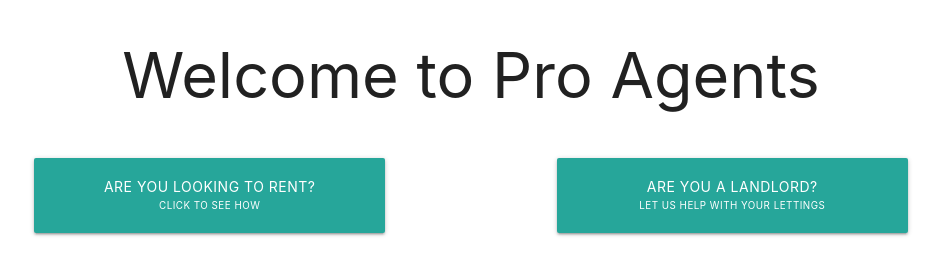
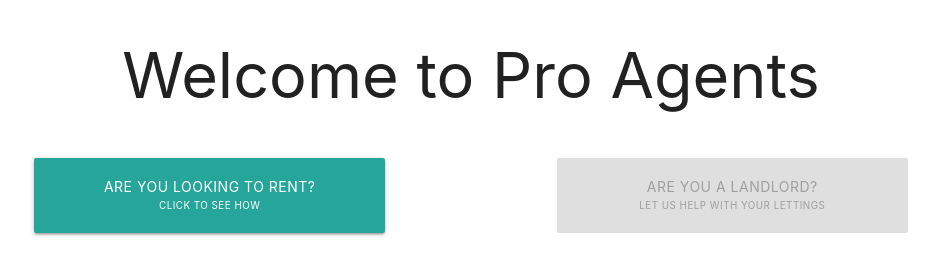
Before and after one commit to spanifer/pp4-fullstack, a Django app: page / in a window 1280 px wide. Shown: the part 680-955 px from the top of the page, without its empty margins (169-1110 px from the left). Run offline with Django 3.2, Linux system fonts and the light colour scheme; some libraries are stand-ins or nearby versions.

Commit message:
Disable missing landlor feature button

```diff
--- a/templates/index.html
+++ b/templates/index.html
@@ -30,7 +30,7 @@
                 </button>
             </div>
             <div class="col s12 m5 offset-m2">
-                <button class="nfo-btn btn">
+                <button class="nfo-btn btn disabled">
                     <div class="nfo-btn-title">
                         Are you a landlord?
                     </div>
```
